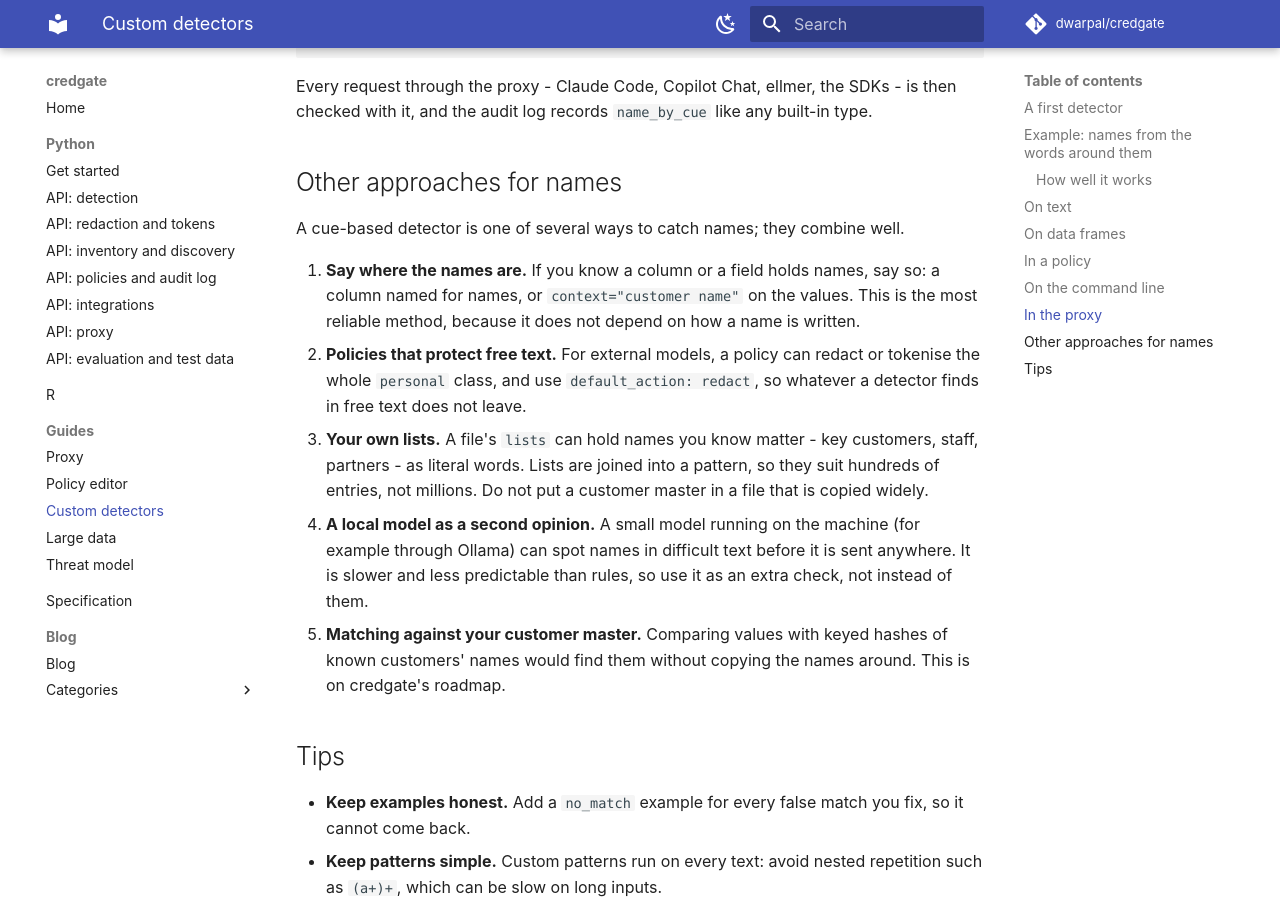
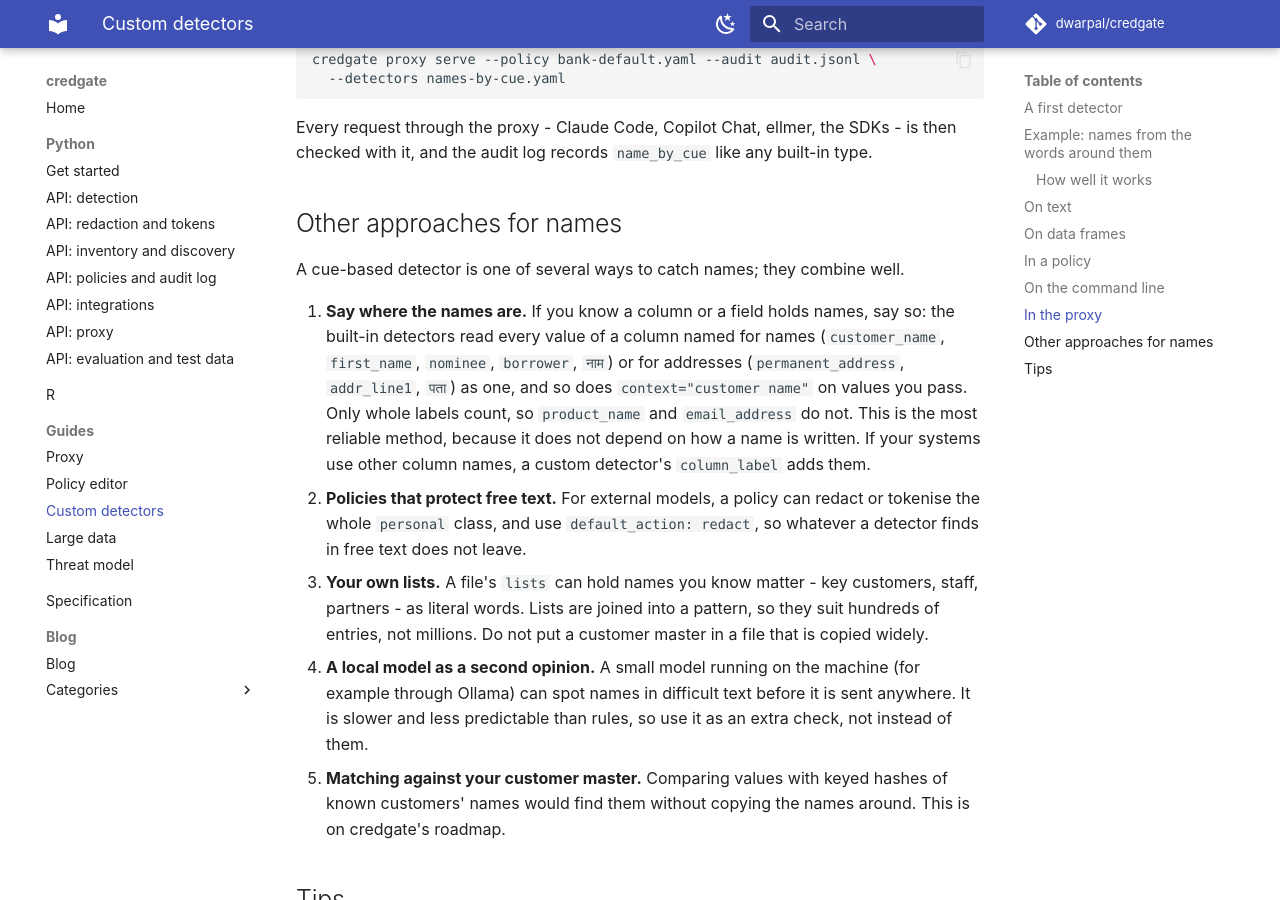
Before and after one commit to dwarpal/credgate, an MkDocs documentation site: the page built from docs/custom-detectors.md, in a window 1280 px wide and 900 px high, scrolled down 3907 px. Built offline with MkDocs 1.6.1 and Material for MkDocs 9.7.7, drawn with Linux system fonts in a browser that asks for light colours; comment, search, counter and statistics services are not loaded; some of the changed text lies outside the part shown.

Commit message:
Columns named for names and addresses are read as names and addresses
The built-in person_name and address detectors get column labels, as the
card verification code and ration card detectors have: every value of a
column named customer_name, first_name, nominee, borrower, name_hi or नाम
that is only a name is a person_name, in any letter case or script; every
value of a column named address, permanent_address, addr_line1 or पता that
has letters is an address (not e-mail addresses or links). The same works
for values given context = "customer name".

Only whole labels count: product_name, user_name, file_name and
email_address do not. Conformance cases cover both, in R and Python.

```diff
--- a/docs/custom-detectors.md
+++ b/docs/custom-detectors.md
@@ -62,7 +62,7 @@ looks for the cues such notes *do* have:
 | Someone spoke to or paid a person | "Spoke with **Rahul Nair**", "Transferred to **Imran Khan**'s account" |
 | A role word before a name | "Customer **R. K. Sharma** wants a statement", "Borrower **Neha Rao**" |
 | A greeting or sign-off | "Hi **Anil**,", "Regards, **Sunita Devi**" |
-| A column named for names | a `customer_name`, `borrower`, `nominee` or `नाम` column: every value |
+| A column named for names | a `customer_name`, `borrower`, `nominee` or `नाम` column: every value (the built-in `person_name` does this too) |
 
 And it avoids what looks like a name but is not: "Customer Service called",
 "Hi Team", "the Branch Manager", "Payment Gateway called back", "Received
@@ -209,9 +209,14 @@ A cue-based detector is one of several ways to catch names; they combine
 well.
 
 1. **Say where the names are.** If you know a column or a field holds names,
-   say so: a column named for names, or `context="customer name"` on the
-   values. This is the most reliable method, because it does not depend on
-   how a name is written.
+   say so: the built-in detectors read every value of a column named for
+   names (`customer_name`, `first_name`, `nominee`, `borrower`, `नाम`) or for
+   addresses (`permanent_address`, `addr_line1`, `पता`) as one, and so does
+   `context="customer name"` on values you pass. Only whole labels count, so
+   `product_name` and `email_address` do not. This is the most reliable
+   method, because it does not depend on how a name is written. If your
+   systems use other column names, a custom detector's `column_label` adds
+   them.
 2. **Policies that protect free text.** For external models, a policy can
    redact or tokenise the whole `personal` class, and use `default_action:
    redact`, so whatever a detector finds in free text does not leave.
```
Also changed, not shown: README.md (+10 -6 lines), pkg/credgate/NEWS.md (+6 -0 lines), pkg/python/CHANGELOG.md (+9 -0 lines), pkg/python/src/credgate/spec/conformance/detect.yaml (+60 -0 lines), pkg/python/src/credgate/spec/detectors.yaml (+21 -0 lines), 4 other files.
